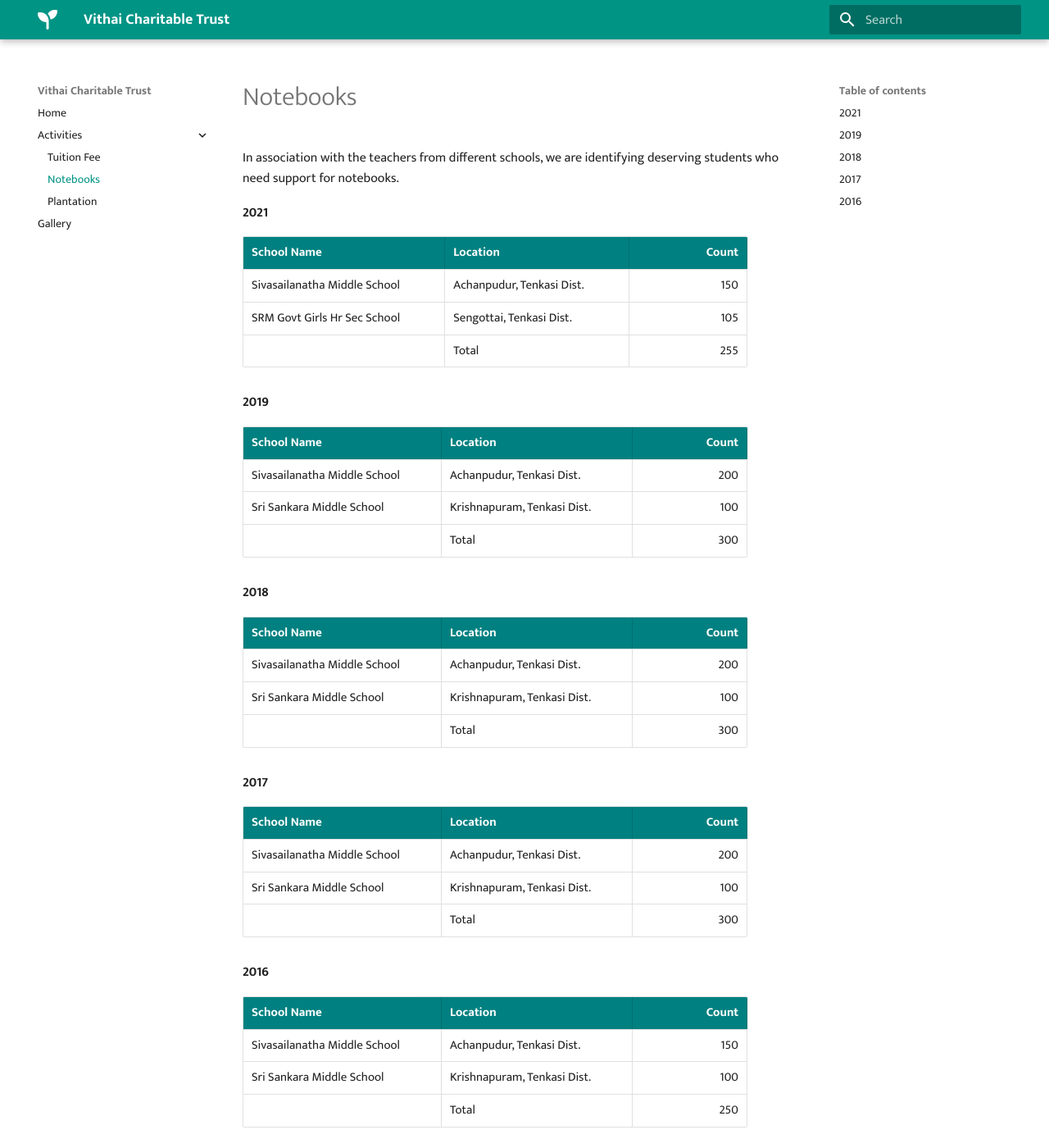
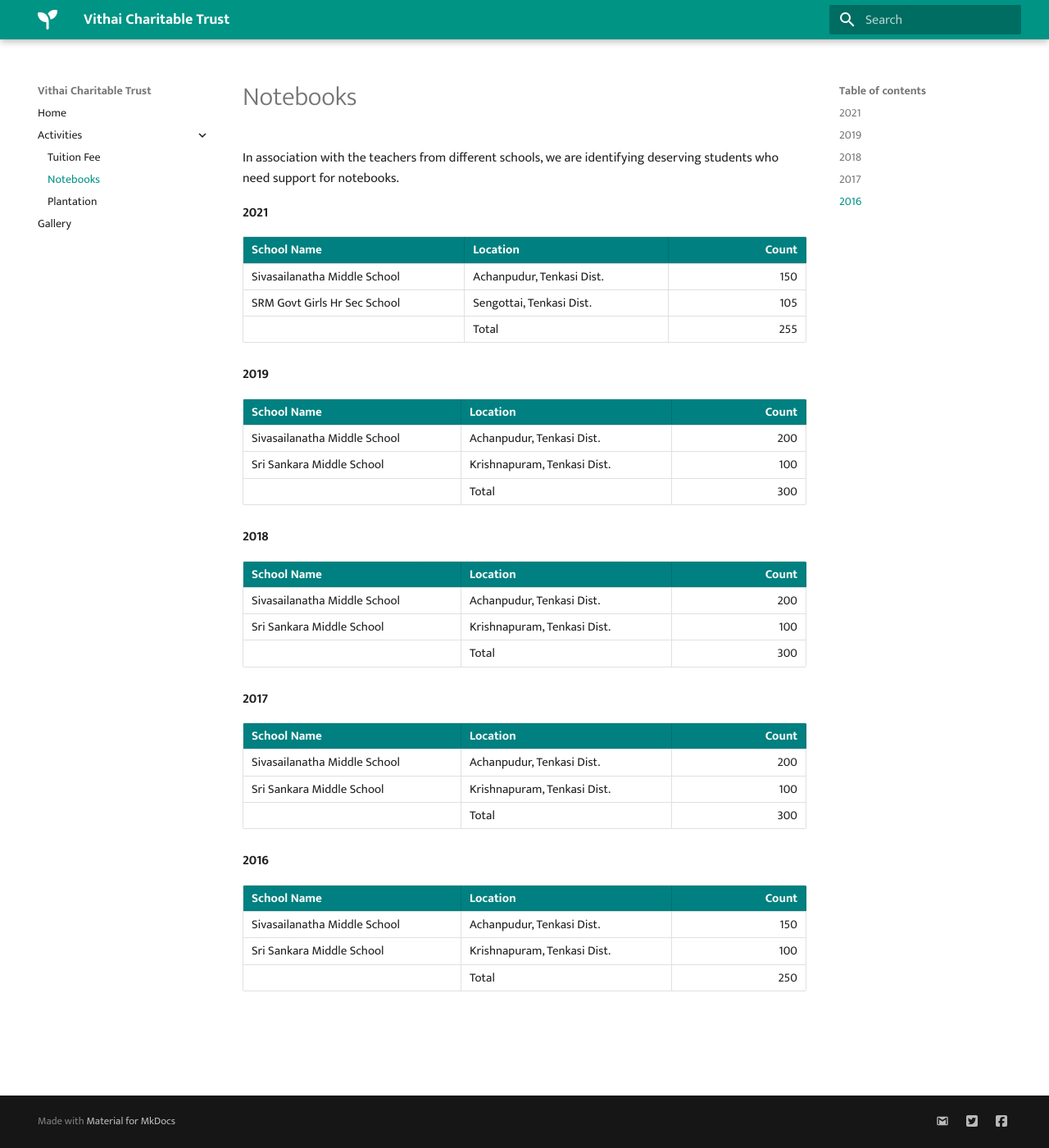
Before and after one commit to vithai/home, an MkDocs documentation site: the page built from docs/activities/notebooks.md, in a window 1280 px wide and 1400 px high. Shown: the whole window at 82% size. Built offline with MkDocs 1.6.1 and Material for MkDocs 9.7.7, drawn with Linux system fonts in a browser that asks for light colours; some web fonts are replaced.

Commit message:
reduced table line height

```diff
--- a/docs/css/table.css
+++ b/docs/css/table.css
@@ -1,8 +1,8 @@
 
 .md-typeset__table {
-    width: 90%;
+    width: 100%;
     table-layout: auto;
-    line-height: 1.25;
+    line-height: .75
 }
 
 .md-typeset__table table:not([class]) {
```
